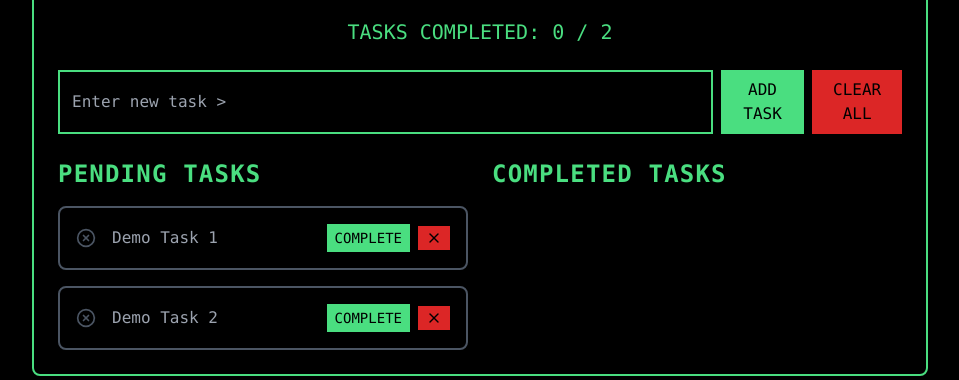
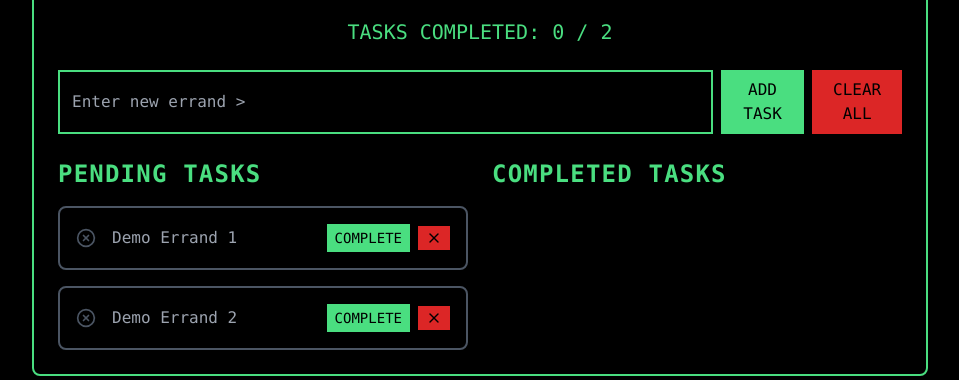
Before and after one commit to shivamjaisingh/errands, a React (Create React App) app: page / in a window 1280 px wide. Shown: the part 136-516 px from the top of the page, without its empty margins (160-1119 px from the left). Built offline with nearby package versions, Linux system fonts and the light colour scheme.

Commit message:
Changed placefolder text

```diff
--- a/src/HackerTaskDashboard.js
+++ b/src/HackerTaskDashboard.js
@@ -3,8 +3,8 @@ import { CheckCircle2, XCircle, X } from 'lucide-react';
 
 const HackerTaskDashboard = () => {
   const [tasks, setTasks] = useState([
-    { id: 1, title: "Demo Task 1", completed: false },
-    { id: 2, title: "Demo Task 2", completed: false }
+    { id: 1, title: "Demo Errand 1", completed: false },
+    { id: 2, title: "Demo Errand 2", completed: false }
   ]);
 
   // Load tasks from localStorage on mount
@@ -91,7 +91,7 @@ const HackerTaskDashboard = () => {
             value={newTaskTitle}
             onChange={(e) => setNewTaskTitle(e.target.value)}
             onKeyPress={(e) => e.key === 'Enter' && addNewTask()}
-            placeholder="Enter new task > "
+            placeholder="Enter new errand > "
             className="flex-grow p-3 bg-black border-2 border-green-400 text-green-400 focus:outline-none w-full"
           />
           <div className="flex gap-2">
```
